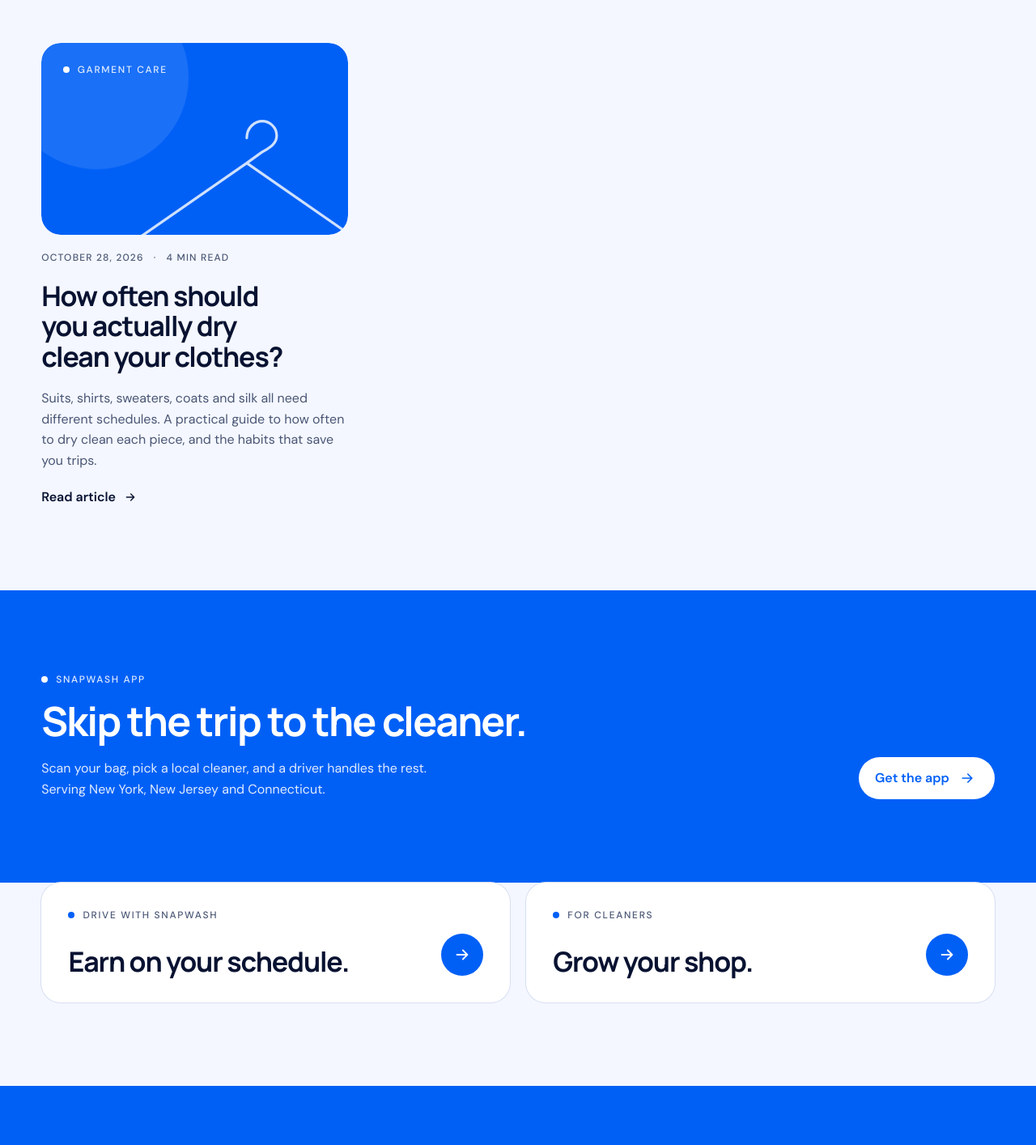
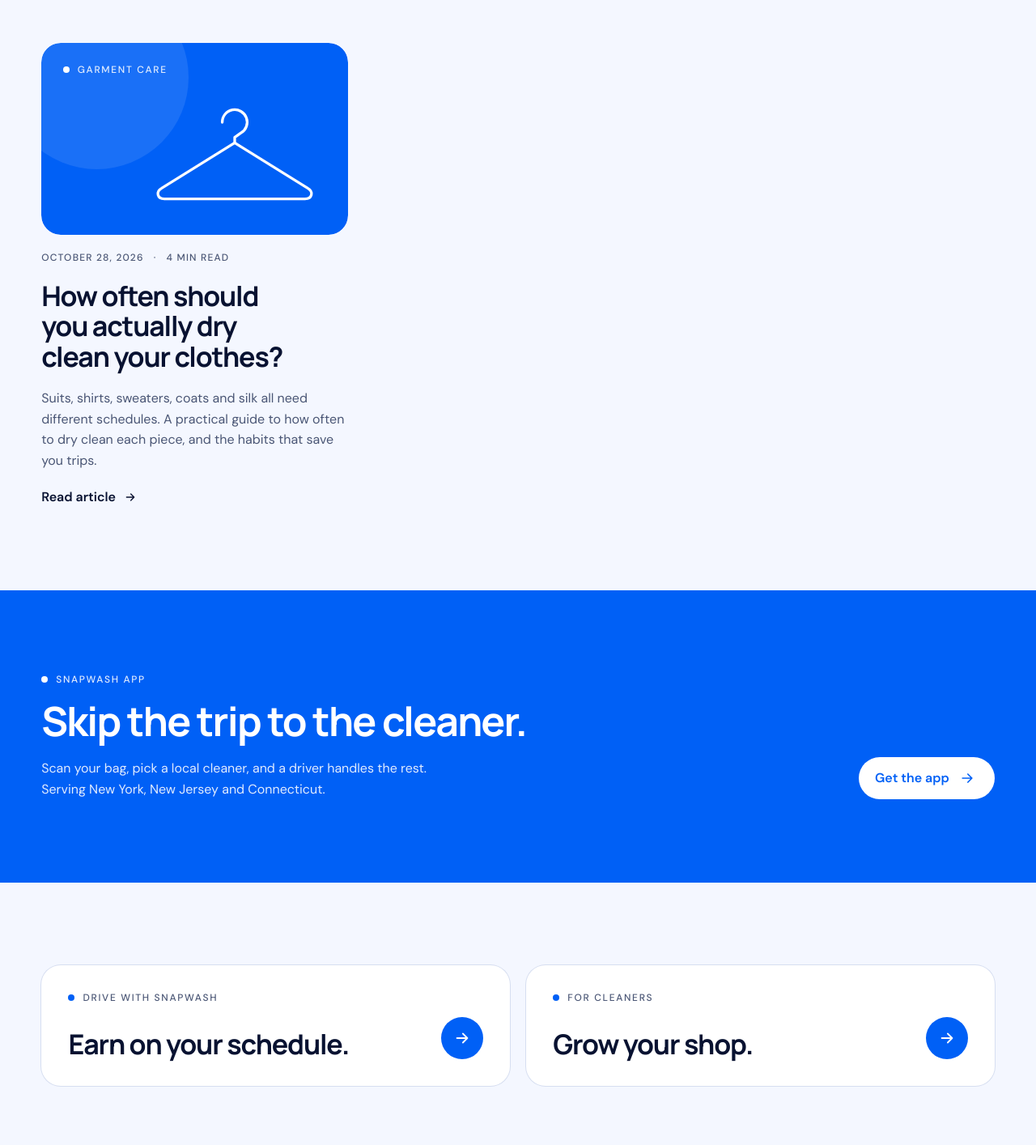
Before and after one commit to getontv989-code/snapwash-web, a Next.js app: page /blog in a window 1280 px wide. Shown: the part 1126-2540 px from the top of the page at 81% size. Built offline with nearby package versions, Linux system fonts and the light colour scheme.

Commit message:
Blog QA: show the whole hanger on covers, space the page cards off the blue band
Co-Authored-By: Claude Opus 5.5 <noreply@anthropic.com>
Claude-Session: https://claude.ai/code/session_01NYQtPdaDLHfobKCHPGLPKZ

```diff
--- a/app/blog/page.tsx
+++ b/app/blog/page.tsx
@@ -72,10 +72,13 @@ export default function BlogIndex() {
 
         <AppBand />
 
-        <SwitchCards items={[
-          { href: "/drive", kicker: "Drive with Snapwash", title: "Earn on your schedule." },
-          { href: "/cleaners", kicker: "For cleaners", title: "Grow your shop." },
-        ]} />
+        {/* SwitchCards has no top padding of its own; it normally follows a section that ends in padding */}
+        <div className="pt-section">
+          <SwitchCards items={[
+            { href: "/drive", kicker: "Drive with Snapwash", title: "Earn on your schedule." },
+            { href: "/cleaners", kicker: "For cleaners", title: "Grow your shop." },
+          ]} />
+        </div>
       </main>
       <SiteFooter />
     </>
--- a/components/blog/PostCard.tsx
+++ b/components/blog/PostCard.tsx
@@ -10,9 +10,9 @@ export function Cover({ post, size = "md", className }: { post: Post; size?: "md
       size === "lg" ? "aspect-[16/7] max-md:aspect-[4/3]" : "aspect-[16/10]",
       className,
     )} aria-hidden="true">
-      <svg className="absolute -right-[6%] -bottom-[18%] w-[78%] h-auto -z-1 opacity-90" viewBox="0 0 200 140" fill="none" stroke="currentColor" strokeWidth="2.2">
-        <path className="stroke-round" d="M100 30c0-9 7-14 13-14s12 5 12 12c0 8-8 11-14 15l-11 8L12 112c-6 4-3 12 4 12h168c7 0 10-8 4-12L100 51" strokeOpacity=".9" />
-        <path className="stroke-round" d="M30 124v6M170 124v6" strokeOpacity=".35" />
+      <svg className={cx("absolute right-[8%] bottom-[14%] h-auto -z-1", size === "lg" ? "w-[42%] max-md:w-[62%]" : "w-[58%]")} viewBox="0 0 200 116" fill="none" stroke="currentColor" strokeWidth="3">
+        <path className="stroke-round" d="M86 20a14 14 0 1 1 21 12l-7 5v6" />
+        <path className="stroke-round" d="M100 43 18 94c-7 4-5 12 3 12h158c8 0 10-8 3-12Z" />
       </svg>
       <span className="absolute -left-[12%] -top-[30%] w-[60%] aspect-square rounded-[50%] bg-white/10 -z-1"></span>
       <span className={cx("absolute left-[7%] top-[11%] inline-flex items-center gap-[10px] font-body font-medium text-xs leading-[1.2] uppercase tracking-kicker",
```
